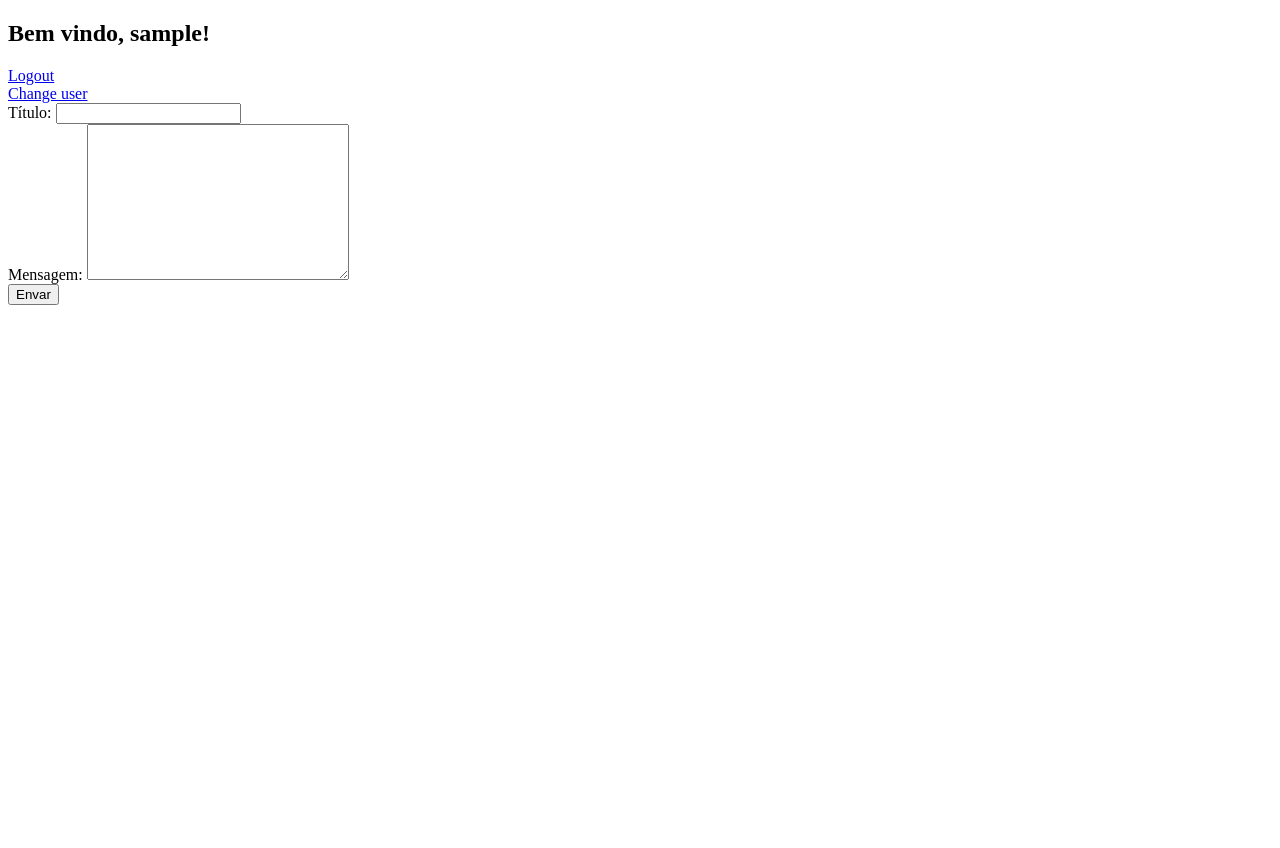
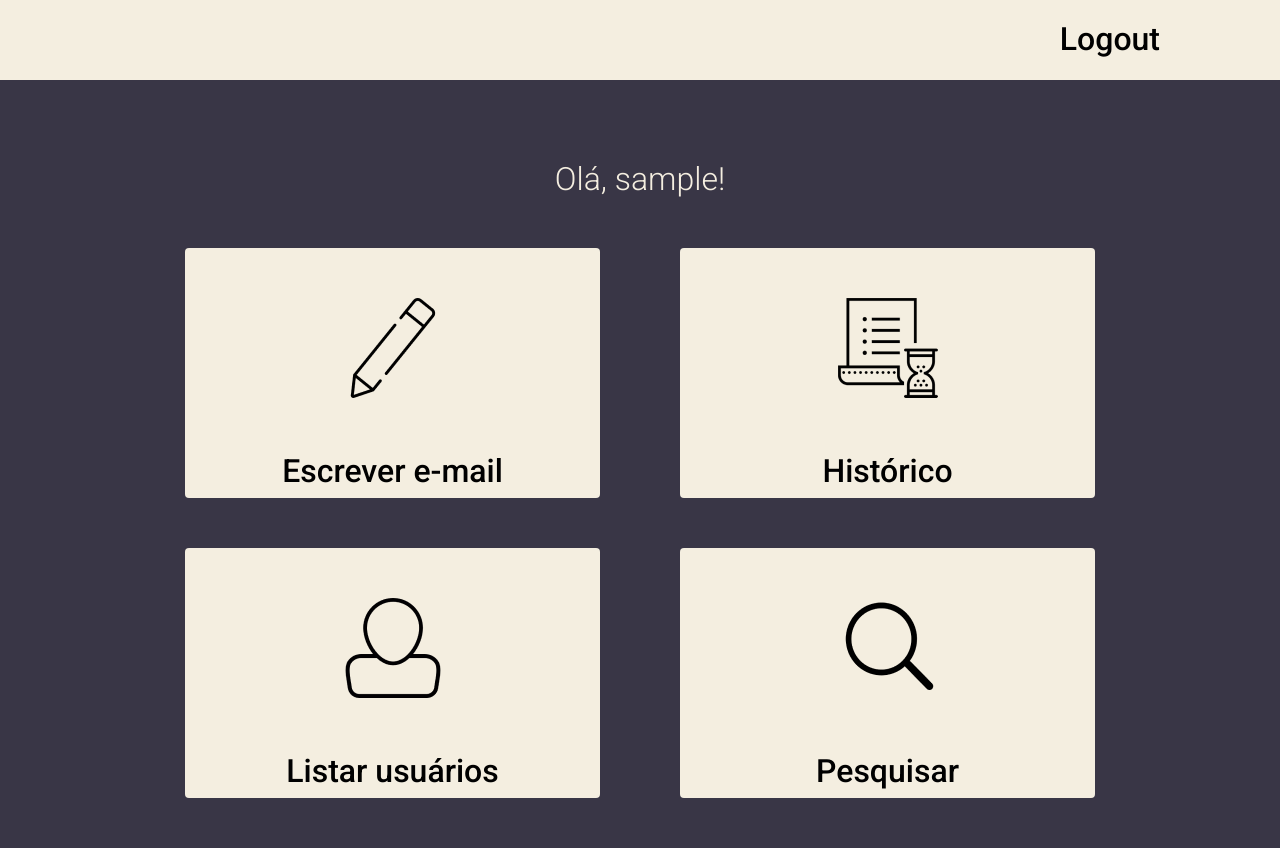
Before and after one commit to Natan-Matos-Souza/newsletter, a PHP site: page /test/dashboard.php in a window 1280 px wide. Before the commit the page ends 305 px from the top, so only its background shows below. Run offline with PHP 8.4, Linux system fonts and the light colour scheme; the visitor is signed in with stand-in values (Sample User, id 1); data that the repository does not hold is empty; some libraries are stand-ins or nearby versions.

Commit message:
Criando dashboard

```diff
--- a/dashboard.php
+++ b/dashboard.php
@@ -9,70 +9,6 @@ if (empty($_SESSION['admin']) || $_SESSION['admin'] != true) {
 
 }
 
-require "database_connection.php";
-require "vendor/autoload.php";
-
-use Dotenv\Dotenv;
-
-use PHPMailer\PHPMailer\PHPMailer;
-use Exception\PHPMailer\Exception;
-use PHPMailer\PHPMailer\SMTP;
-
-if (isSet($_POST['title']) && isSet($_POST['body'])) {
-
-
-    require "database_connection.php";
-    require "vendor/autoload.php";
-
-    $dbSearch = $databaseConnection->query("SELECT * FROM assinantes");
-    $rowsNumber = $dbSearch->num_rows;
-
-    for ($i = 0;  $i < $rowsNumber; $i++) {
-
-        $userInfo = $dbSearch->fetch_array();
-
-        $mail = new PHPMailer(true);
-        $mail->CharSet = "UTF-8";
-        $mail->Encoding = "base64";
-
-        try {
-            $mail->isSMTP();
-            $mail->Host = 'smtp.gmail.com';
-            $mail->SMTPAuth = true;
-            $mail->Username = $_ENV['hostEmail'];
-            $mail->Password = $_ENV['emailPass'];
-            $mail->SMTPSecure = 'ssl';
-            $mail->Port = 465;
-
-            $mail->setFrom($_ENV['hostEmail']);
-            $mail->addAddress($userInfo[2]);
-
-            $mail->isHTML(true);
-            $mail->Subject = $_POST['title'];
-            $mail->Body = <<<_HTML_
-            <h2>Olá, $userInfo[1]!</h2>
-            <br>
-            <br>
-            <h2>$_POST[body]</h2>
-            <br>
-            <br>
-            <p>Caso queira cancelar a Newsletter, <a href="http://localhost/test/newslettercancel.php?hash=$userInfo[0]">clique aqui</a>.</p>
-            _HTML_;
-            $mail->AltBody = "";
-
-            $mail->send();
-
-            $emailSended = true;
-
-        } catch(Exception $e) {
-
-            print $e;
-        }
-
-    }
-
-}
-
 ?>
 
 <!DOCTYPE html>
@@ -80,45 +16,81 @@ if (isSet($_POST['title']) && isSet($_POST['body'])) {
 <head>
     <meta charset="UTF-8">
     <meta name="viewport" content="width=device-width, initial-scale=1.0">
+    <link rel="preconnect" href="https://fonts.googleapis.com">
+    <link rel="preconnect" href="https://fonts.gstatic.com" crossorigin>
+    <link href="https://fonts.googleapis.com/css2?family=Roboto:ital,wght@0,100;0,300;0,500;0,700;1,100;1,300;1,400;1,500&display=swap" rel="stylesheet">
+    <link rel="stylesheet" href="style/dashboard.css">
     <title>Dashboard</title>
 </head>
 <body>
-    <h2>Bem vindo, <?php print $_SESSION['username'];?>!</h2>
+    <header>
+        <div class="nav-bar">
+            <a href="logout.php">Logout</a>
+        </div>
+    </header>
 
-    <div class="menu">
-        <a href="logout.php">
-            <div class="btn logout.btn" >
-                <span>Logout</span>
+    <main>
+        <div id="username-container">
+            <h1 id="username">Olá, <?php print $_SESSION['username'];?>!</h1>
+        </div>
+    </main>
+
+    <!-------------Usar display flex--------------->
+    <div class="first-group-section">
+        <section>
+            <div class="card-container">
+                <div class="image-area">
+                    <img class="vetor-image" src="assets/write-vetor.png" alt="Write">
+                </div>
+
+
+                <div class="card-title-area">
+                    <span class="card-title">Escrever e-mail</span>
+                </div>
             </div>
-        </a>
+        </section>
 
-        <a href="logout.php">
-            <div class="btn logout.btn" >
-                <span>Change user</span>
+        <section>
+            <div class="card-container">
+                <div class="image-area">
+                    <img class="vetor-image" src="assets/historic-vetor.png" alt="Historic">
+                </div>
+
+
+                <div class="card-title-area">
+                    <span class="card-title">Histórico</span>
+                </div>
             </div>
-        </a>
+        </section>
+    </div>
 
+    <div class="second-group-section">
+    <section>
+            <div class="card-container">
+                <div class="image-area">
+                    <img class="vetor-image" src="assets/user-vetor.png" alt="User">
+                </div>
+
+
+                <div class="card-title-area">
+                    <span class="card-title">Listar usuários</span>
+                </div>
+            </div>
+        </section>
+
+        <section>
+            <div class="card-container">
+                <div class="image-area">
+                    <img class="vetor-image" src="assets/search-vetor.png" alt="Search">
+                </div>
+
+
+                <div class="card-title-area">
+                    <span class="card-title">Pesquisar</span>
+                </div>
+            </div>
+        </section>
     </div>
-    <form method="POST">
-        <label>Título: </label>
-        <input type="text" name="title"><br>
-        <label>Mensagem: </label>
-        <textarea name="body" id="" cols="30" rows="10"></textarea><br>
-        <input type="submit" value="Envar">
 
-        <?php
-
-        if (isSet($emailSended) && $emailSended == true) {
-            print <<<_HTML_
-
-            <div class="container">
-                <h2>E-mail enviado com sucesso!</h2>
-            </div>
-
-            _HTML_;
-        }
-
-        ?>
-    </form>
 </body>
 </html>
--- /dev/null
+++ b/style/dashboard.css
@@ -0,0 +1,76 @@
+* {
+    margin: 0px;
+    padding: 0px;
+    box-sizing: border-box;
+}
+
+html {
+    font-family: 'Roboto', sans-serif;
+    color: #F4EEE0;
+}
+
+body {
+    background-color: #393646;
+}
+
+.nav-bar {
+    position: relative;
+    height: 80px;
+    background-color: #F4EEE0;
+}
+
+.nav-bar:hover {
+    cursor: pointer;
+}
+
+.nav-bar a {
+    position: absolute;
+    text-decoration: none;
+    font-size: 32px;
+    color: #000;
+    padding: 20px;
+    right: 100px;
+}
+
+#username-container {
+    width: 100%;
+    margin: 80px auto 0px;
+    text-align: center;
+}
+
+#username {
+    font-weight: 300;
+    font-size: 32px;
+}
+
+.card-container {
+    width: 415px;
+    background-color: #F4EEE0;
+    height: 250px;
+    border-radius: 4px;
+}
+
+.image-area {
+    width: 100%;
+    margin: auto;
+    text-align: center;
+    padding: 50px;
+}
+
+.card-title-area {
+    text-align: center;
+}
+
+.card-title {
+    color: #000;
+    font-size: 32px;
+}
+
+.first-group-section, .second-group-section {
+    margin: 50px auto 50px;
+    display: flex;
+    flex-direction: row;
+    align-items: center;
+    justify-content: center;
+    gap: 80px;
+}
```
Also changed, not shown: index.php (+8 -0 lines), assets/historic-vetor.png (added), assets/search-vetor.png (added), assets/user-vetor.png (added), assets/write-vetor.png (added).
